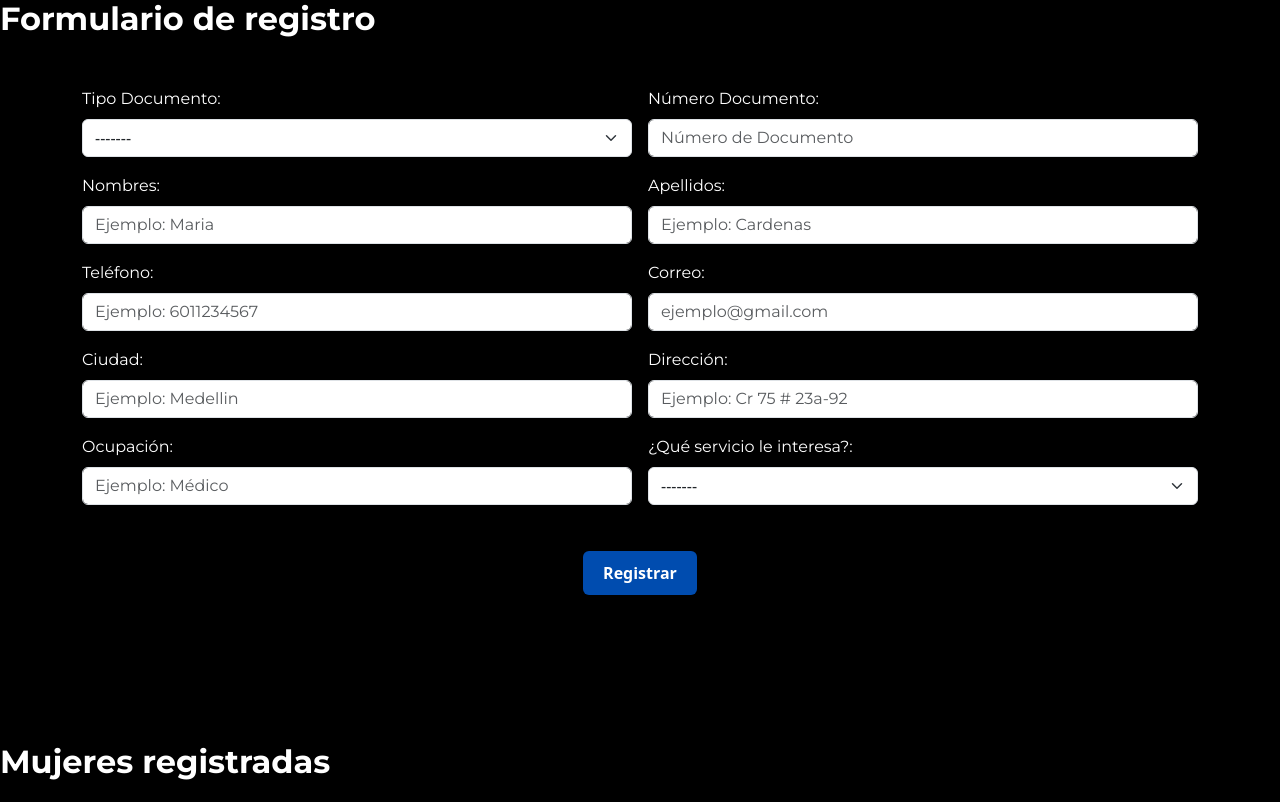
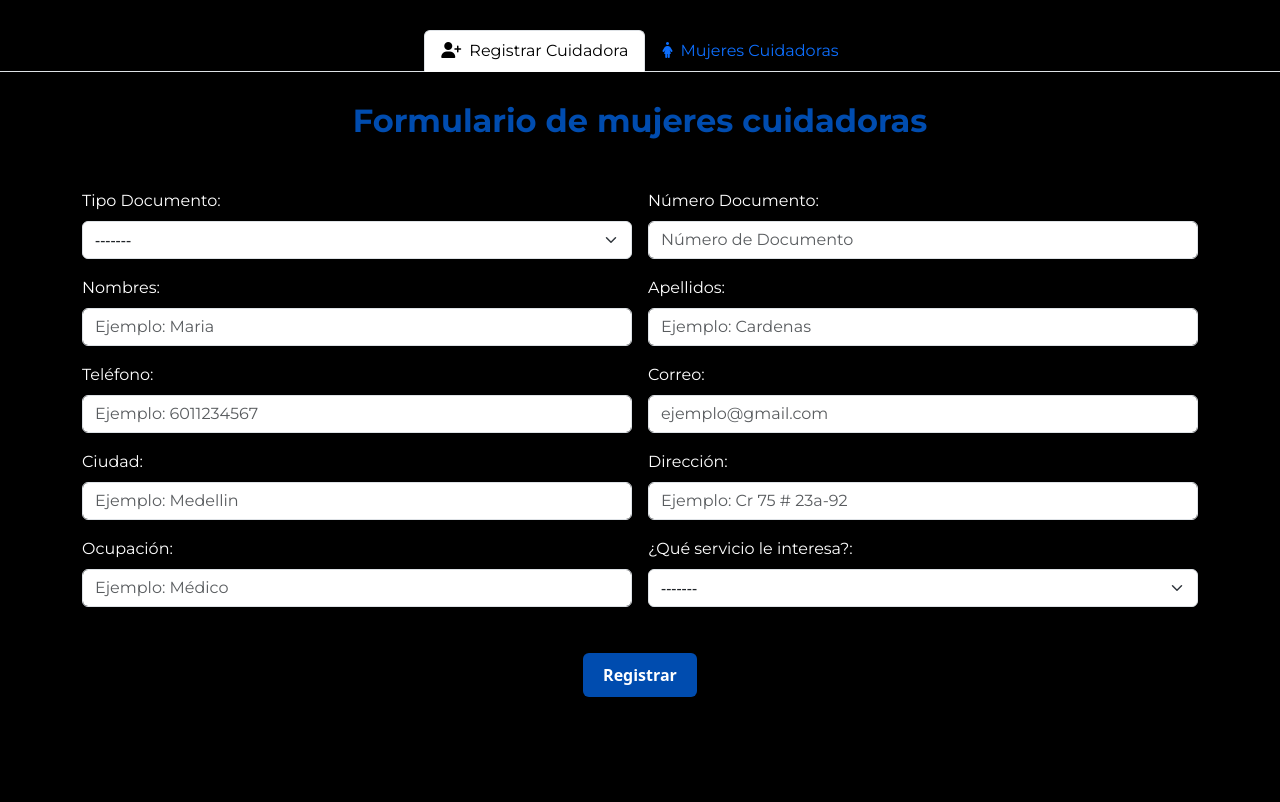
Before and after one commit to HeidyCardenas1903/Distrito-Capital---CDM, a Flask app: page /mujeres in a window 1280 px wide. Shown: the part 80-882 px from the top of the page. After the commit the page ends 777 px from the top, so only its background shows below. Run offline with Flask 3, Linux system fonts and the light colour scheme; data that the repository does not hold is empty; some libraries are stand-ins or nearby versions.

Commit message:
Mujeres template, listo

```diff
--- a/static/css/style.css
+++ b/static/css/style.css
@@ -106,7 +106,7 @@ p,a,button,label,input{
         text-align: left;
         letter-spacing: 1px;
         font-size: 20px;
-        margin: 10px 10px 10px 40px;
+        margin: 10px 10px 10px 30px;
         text-decoration: none;
         font-weight: 600;
         transition: .2s;
@@ -222,8 +222,6 @@ p,a,button,label,input{
     p.text-muted{
         color:var(--primary-color);
     }
-    /* Fin de estilos de formulario asignacion */
-
-
+    /* Fin de estilos de formularios */
 
 /* Fin de estilos de tablas y formularios */
--- a/templates/base.html
+++ b/templates/base.html
@@ -37,7 +37,7 @@
                 <a class="item"href="/manzanas"><span><i class="fa-solid fa-map"></i></span> Manzanas</a>
                 <a class="item"href="/servicios"><span><i class="fa-solid fa-star"></i></span> Servicios</a>
                 <a class="item"href="/establecimientos"><span><i class="fa-solid fa-building"></i></span> Establecimientos</a>
-                <a class="item"href="/mujeres"><span><i class="fa-solid fa-person-dress"></i></span> Cuidadoras</a>
+                <a class="item"href="/mujeres"><span><i class="fa-solid fa-person-dress"></i></span> Mujeres cuidadoras</a>
                 <a class="item"href="/asignacion"><span><i class="fa-solid fa-check"></i></span> Asignación</a>
                 <a class="item"href="/reportes"><span><i class="fa-solid fa-newspaper"></i></span> Reportes</a>
             </ul>
--- a/templates/modulos/mujeres.html
+++ b/templates/modulos/mujeres.html
@@ -1,7 +1,20 @@
 {%extends 'base.html'%}
 {%block title%}Cuidadoras{%endblock%}
 {%block content%}
-<h2>Formulario de registro</h2>
+<ul class="nav nav-tabs" id="myTab" role="tablist">
+    <!-- Titulos de pestañas de navegación -->
+    <li class="nav-item" role="presentation">
+      <button class="nav-link active" id="home-tab" data-bs-toggle="tab" data-bs-target="#Cuidadoras" type="button" role="tab" aria-controls="home-tab-pane" aria-selected="true"><span><i class="fa-solid fa-user-plus"></i></span>Registrar Cuidadora</button>
+    </li>
+    <li class="nav-item" role="presentation">
+      <button class="nav-link" id="profile-tab" data-bs-toggle="tab" data-bs-target="#cuidadorasM" type="button" role="tab" aria-controls="profile-tab-pane" aria-selected="false"><span><i class="fa-solid fa-person-dress"></i></span>Mujeres Cuidadoras</button>
+    </li>
+</ul>
+
+<!-- Cuerpo de pestañas de navegación -->
+<div class="tab-content" id="myTabContent">
+    <div class="tab-pane fade show active" id="Cuidadoras" role="tabpanel" aria-labelledby="home-tab" tabindex="0">
+        <h2 class="titulos">Formulario de mujeres cuidadoras</h2>
         {%with messages=get_flashed_messages()%}
         {%if messages%}
         {%for message in messages%}
@@ -77,9 +90,9 @@
                 </div>
             </form>
         </div>
-<br>
-<br>
-<h2>Mujeres registradas</h2>
+    </div>
+    <div class="tab-pane fade" id="cuidadorasM" role="tabpanel" aria-labelledby="profile-tab" tabindex="0">
+        <h2 class="titulos">Mujeres cuidadoras registradas</h2>
         <table>
             <thead>
                 <tr>
@@ -119,4 +132,8 @@
 
             </tbody>
         </table>
+
+    </div>
+</div>
+
 {%endblock%}
```
Lines whose indentation alone changed are shown as unchanged.
